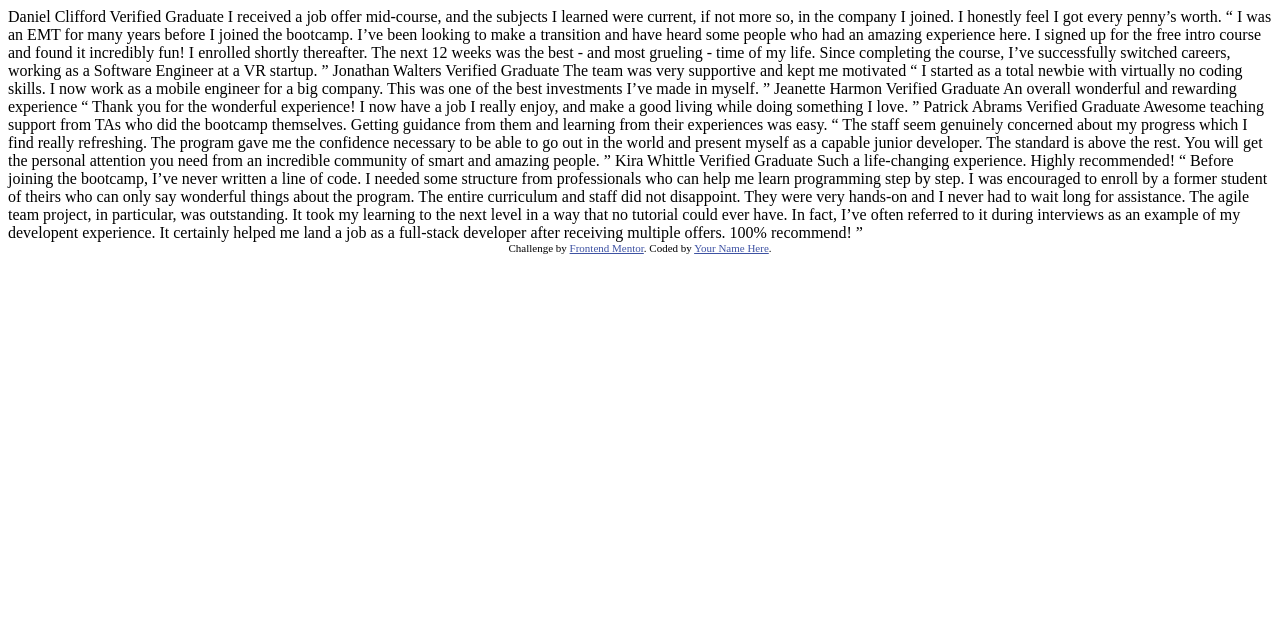
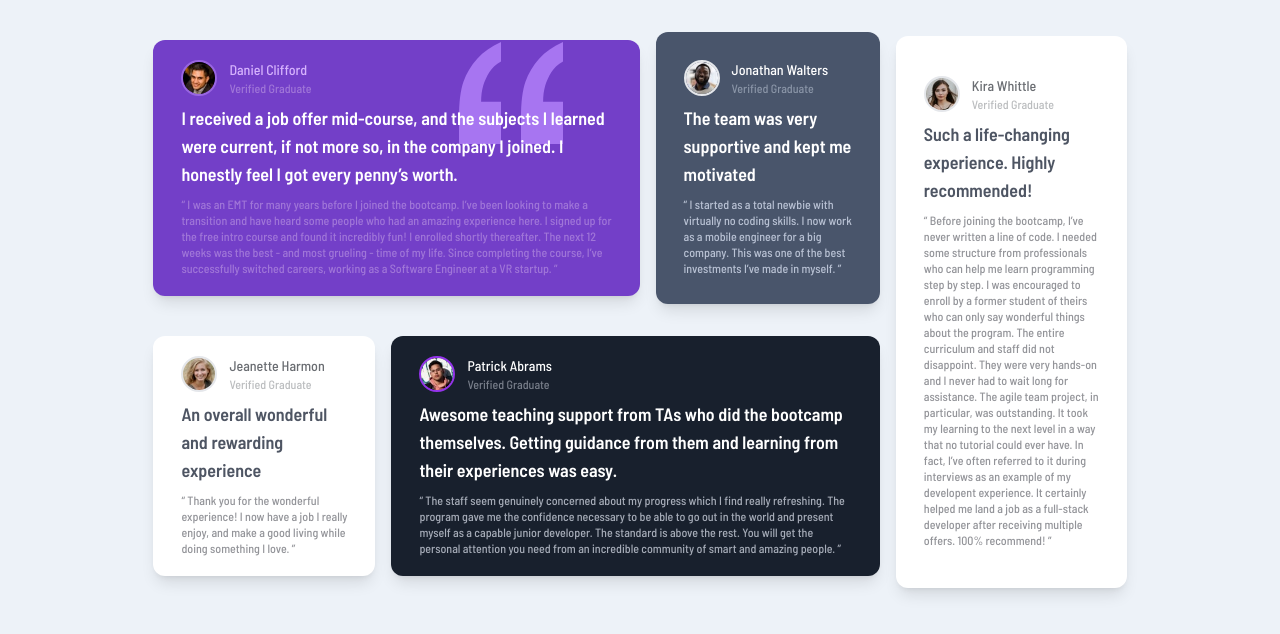
Before and after one commit to SimoneMoreWare/tailwind-exercise-testimonials-grid-section-main.github.io, a plain HTML site: page index.html in a window 1280 px wide. Drawn offline with nearby package versions, Linux system fonts and the light colour scheme.

Commit message:
done Desktop version

```diff
--- a/index.html
+++ b/index.html
@@ -1,76 +1,131 @@
 <!DOCTYPE html>
 <html lang="en">
+
 <head>
   <meta charset="UTF-8">
   <meta name="viewport" content="width=device-width, initial-scale=1.0"> <!-- displays site properly based on user's device -->
 
   <link rel="icon" type="image/png" sizes="32x32" href="./images/favicon-32x32.png">
+  <link href="https://fonts.googleapis.com/css2?family=Barlow+Semi+Condensed:wght@500;600&display=swap" rel="stylesheet">
+
+  <script src="https://cdn.tailwindcss.com"></script>
 
   <title>Frontend Mentor | [Challenge Name Here]</title>
 
-  <!-- Feel free to remove these styles or customise in your own stylesheet 👍 -->
   <style>
-    .attribution { font-size: 11px; text-align: center; }
-    .attribution a { color: hsl(228, 45%, 44%); }
+    body {
+      font-family: 'Barlow Semi Condensed', sans-serif;
+    }
+    #backgroundQuotation {
+      background-image: url(./images/bg-pattern-quotation.svg);
+      background-repeat: no-repeat;
+      background-position: 80% 1%;
+    }
   </style>
+
 </head>
-<body>
-  Daniel Clifford
-  Verified Graduate
 
-  I received a job offer mid-course, and the subjects I learned were current, if not more so,
-  in the company I joined. I honestly feel I got every penny’s worth.
+<body style="background-color: #EDF2F8;">
 
-  “ I was an EMT for many years before I joined the bootcamp. I’ve been looking to make a
-  transition and have heard some people who had an amazing experience here. I signed up
-  for the free intro course and found it incredibly fun! I enrolled shortly thereafter.
-  The next 12 weeks was the best - and most grueling - time of my life. Since completing
-  the course, I’ve successfully switched careers, working as a Software Engineer at a VR startup. ”
 
-  Jonathan Walters
-  Verified Graduate
 
-  The team was very supportive and kept me motivated
+  <div class="grid grid-rows-2 grid-flow-col gap-4 w-4/5 pt-8 items-center justify-center m-auto flex-col">
 
-  “ I started as a total newbie with virtually no coding skills. I now work as a mobile engineer
-  for a big company. This was one of the best investments I’ve made in myself. ”
+    <div id="backgroundQuotation" class="col-span-2 bg-[#733FC8] rounded-xl py-5 px-7 shadow-lg">
+      <div class="flex pb-2">
+        <img src="./images/image-daniel.jpg" alt="daniel" class="rounded-full border-2 border-[#9966E2] w-9 mr-3">
+        <div>
+          <p class="text-sm text-[#D6B3FD]" >Daniel Clifford</p>
+          <p class="text-xs font-light text-[#A076D8] ">Verified Graduate</p>
+        </div>
+      </div>
 
-  Jeanette Harmon
-  Verified Graduate
+      <p class="text-lg	font-semibold	text-white pb-2">I received a job offer mid-course, and the subjects I learned <br>were current, if not more so,
+      in the company I joined. I<br> honestly feel I got every penny’s worth.</p>
 
-  An overall wonderful and rewarding experience
+      <p class="text-xs font-light text-[#A076D8]"> “ I was an EMT for many years before I joined the bootcamp. I’ve been looking to make a<br>
+      transition and have heard some people who had an amazing experience here. I signed up
+      for<br> the free intro course and found it incredibly fun! I enrolled shortly thereafter.
+      The next 12<br> weeks was the best - and most grueling - time of my life. Since completing
+      the course, I’ve<br> successfully switched careers, working as a Software Engineer at a VR startup. ”</p>
+    </div>
 
-  “ Thank you for the wonderful experience! I now have a job I really enjoy, and make a good living
-  while doing something I love. ”
+    <div class="bg-white rounded-xl py-5 px-7 shadow-lg">
+      <div class="flex pb-2">
+        <img src="./images/image-jeanette.jpg" alt="daniel" class="rounded-full border-2 w-9 mr-3">
+        <div>
+          <p class="text-sm text-[#6A6D72]" >Jeanette Harmon</p>
+          <p class="text-xs font-light text-[#BBBDBF] ">Verified Graduate</p>
+        </div>
+      </div>
 
-  Patrick Abrams
-  Verified Graduate
+      <p class="text-lg	font-semibold	text-[#4E5563] pb-2">An overall wonderful<br> and rewarding<br> experience</p>
 
-  Awesome teaching support from TAs who did the bootcamp themselves. Getting guidance from them and
-  learning from their experiences was easy.
+      <p class="text-xs font-light text-[#939499]">“ Thank you for the wonderful<br> experience! I now have a job I really<br> enjoy, and make a good living
+      while<br> doing something I love. ”</p>
+    </div>
 
-  “ The staff seem genuinely concerned about my progress which I find really refreshing. The program
-  gave me the confidence necessary to be able to go out in the world and present myself as a capable
-  junior developer. The standard is above the rest. You will get the personal attention you need from
-  an incredible community of smart and amazing people. ”
+    <div class="col-span-2 bg-[#18202D] rounded-xl py-5 px-7 shadow-lg">
 
-  Kira Whittle
-  Verified Graduate
+      <div class="flex pb-2">
+        <img src="./images/image-patrick.jpg" alt="daniel" class="rounded-full border-2 border-purple-600 w-9 mr-3">
+        <div>
+          <p class="text-sm text-white" >Patrick Abrams</p>
+          <p class="text-xs font-light text-[#787E8A] ">Verified Graduate</p>
+        </div>
+      </div>
 
-  Such a life-changing experience. Highly recommended!
+      <p class="text-lg	font-semibold	text-white pb-2">Awesome teaching support from TAs who did the bootcamp<br> themselves. Getting guidance from them and
+      learning from<br> their experiences was easy.</p>
 
-  “ Before joining the bootcamp, I’ve never written a line of code. I needed some structure from
-  professionals who can help me learn programming step by step. I was encouraged to enroll by a former
-  student of theirs who can only say wonderful things about the program. The entire curriculum and staff
-  did not disappoint. They were very hands-on and I never had to wait long for assistance. The agile team
-  project, in particular, was outstanding. It took my learning to the next level in a way that no tutorial
-  could ever have. In fact, I’ve often referred to it during interviews as an example of my developent
-  experience. It certainly helped me land a job as a full-stack developer after receiving multiple offers.
-  100% recommend! ”
+      <p class="text-xs font-light text-[#A6ACB8]">“ The staff seem genuinely concerned about my progress which I find really refreshing. The <br>program
+      gave me the confidence necessary to be able to go out in the world and present<br> myself as a capable
+      junior developer. The standard is above the rest. You will get the<br> personal attention you need from
+      an incredible community of smart and amazing people. ”</p>
+    </div>
 
-  <div class="attribution">
-    Challenge by <a href="https://www.frontendmentor.io?ref=challenge" target="_blank">Frontend Mentor</a>.
-    Coded by <a href="#">Your Name Here</a>.
+
+    <div class="bg-[#49556B]  rounded-xl py-7 px-7 shadow-lg">
+
+      <div class="flex pb-2">
+        <img src="./images/image-jonathan.jpg" alt="daniel" class="rounded-full border-2 w-9 mr-3">
+        <div>
+          <p class="text-sm text-white" >Jonathan Walters</p>
+          <p class="text-xs font-light text-[#8A95A7] ">Verified Graduate</p>
+        </div>
+      </div>
+
+      <p class="text-lg	font-semibold	text-white pb-2">The team was very<br> supportive and kept me<br> motivated</p>
+
+      <p class="text-xs font-light text-[#B9C2D4]">“ I started as a total newbie with<br> virtually no coding skills. I now work<br> as a mobile engineer
+      for a big<br> company. This was one of the best<br> investments I’ve made in myself. ”</p>
+    </div>
+
+
+    <div class="bg-white row-span-2  rounded-xl shadow-lg py-10 pl-7 pr-7">
+
+      <div class="flex pb-2">
+        <img src="./images/image-kira.jpg" alt="daniel" class="rounded-full border-2 w-9 mr-3">
+        <div>
+          <p class="text-sm text-[#6A6D72]" >Kira Whittle</p>
+          <p class="text-xs font-light text-[#BBBDBF] ">Verified Graduate</p>
+        </div>
+      </div>
+
+      <p class="text-lg	font-semibold	text-[#4E5563] pb-2">Such a life-changing<br> experience. Highly<br> recommended!</p>
+
+      <p class="text-xs font-light text-[#939499]">“ Before joining the bootcamp, I’ve<br> never written a line of code. I needed<br> some structure from
+      professionals<br> who can help me learn programming<br> step by step. I was encouraged to<br> enroll by a former
+      student of theirs<br> who can only say wonderful things<br> about the program. The entire<br> curriculum and staff
+      did not<br> disappoint. They were very hands-on<br> and I never had to wait long for<br> assistance. The agile team
+      project, in<br> particular, was outstanding. It took<br> my learning to the next level in a way<br> that no tutorial
+      could ever have. In<br> fact, I’ve often referred to it during<br> interviews as an example of my<br> developent
+      experience. It certainly<br> helped me land a job as a full-stack<br> developer after receiving multiple<br> offers.
+      100% recommend! ”</p>
+    </div>
+
   </div>
+
 </body>
+
 </html>
```
